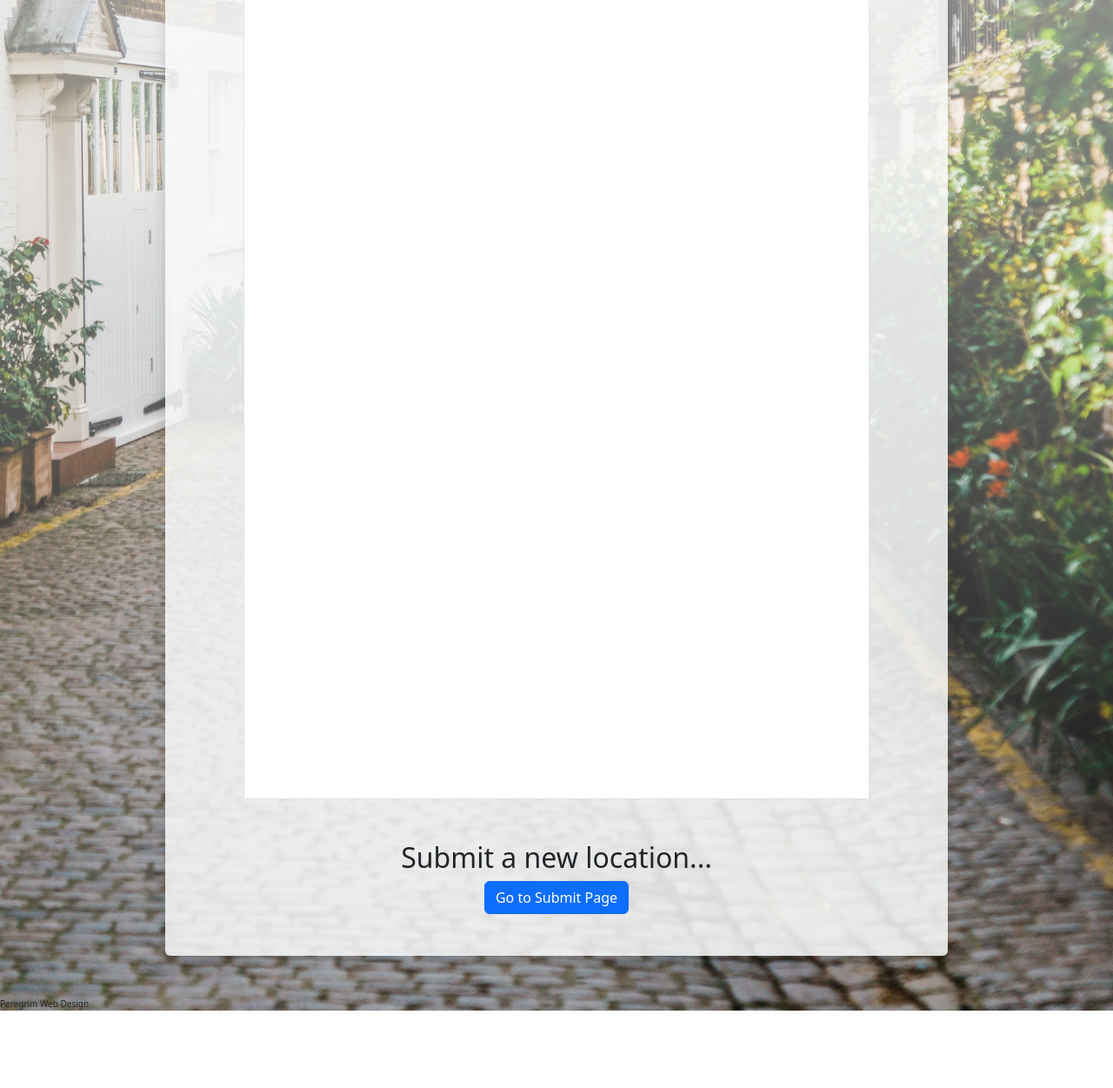
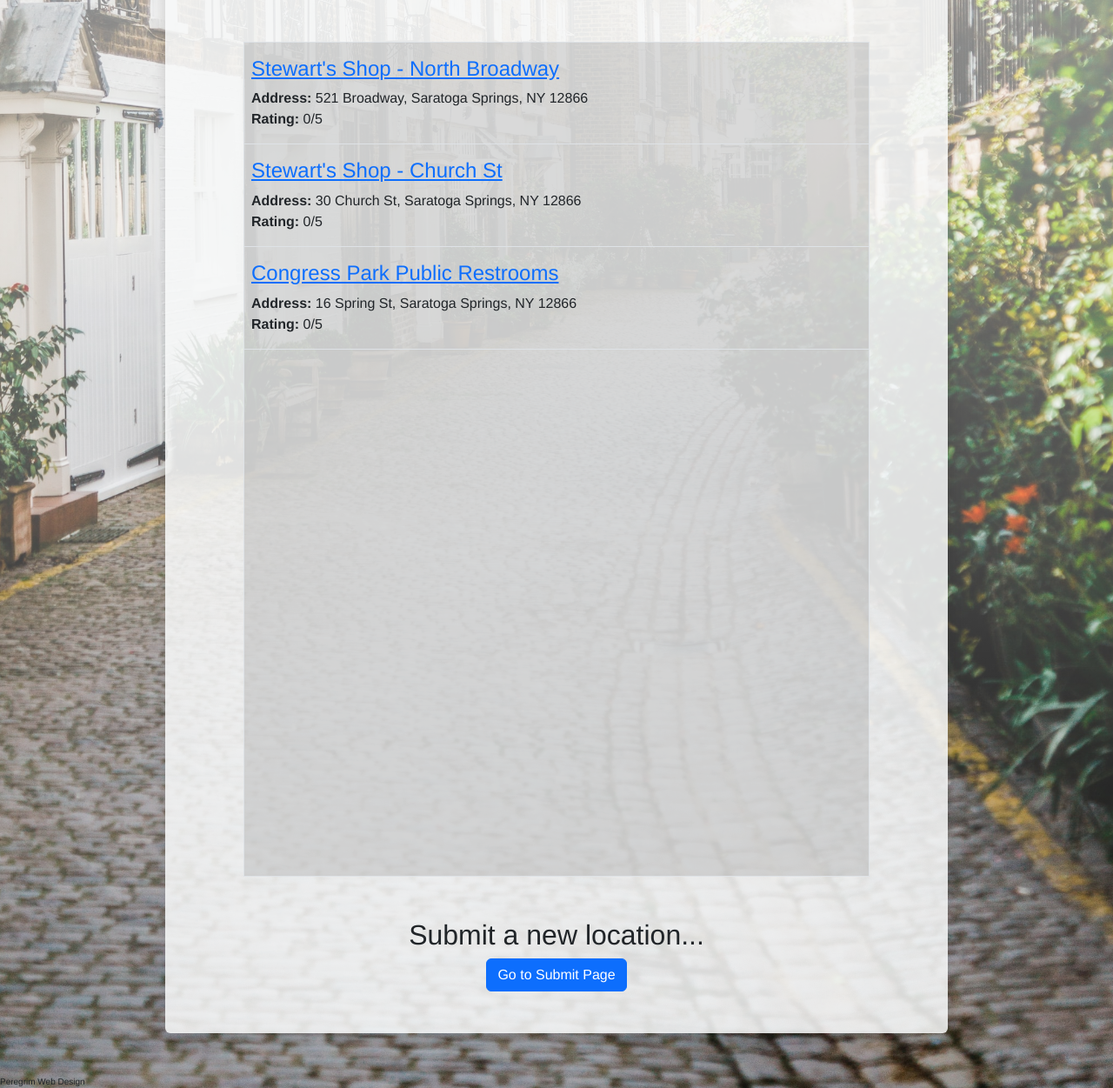
Before and after one commit to ByronPeregrim/Saratoga-Public-Restroom-Locator, a Flask app: page / in a window 1280 px wide. Shown: the part 1041-2292 px from the top of the page at 87% size. Before the commit the page ends 2203 px from the top, so only its background shows below. Run offline with Flask 3, Linux system fonts and the light colour scheme.

Commit message:
Added map and dynamic location info to homepage

```diff
--- a/app.py
+++ b/app.py
@@ -1,10 +1,39 @@
-from flask import Flask, render_template
+from flask import Flask, render_template, jsonify
 
 app = Flask(__name__)
 
+LOCATIONS = [
+    {
+        'id': '1',
+        'title': 'Stewart\'s Shop - North Broadway',
+        'address': '521 Broadway, Saratoga Springs, NY 12866',
+        'hours': 'Mon-Fri 6am-11pm, Sat-Sun 24hr',
+        'rating': '0'
+    },
+    {
+        'id': '2',
+        'title': 'Stewart\'s Shop - Church St',
+        'address': '30 Church St, Saratoga Springs, NY 12866',
+        'hours': 'Mon-Fri 6am-11pm, Sat-Sun 24hr',
+        'rating': '0'
+    },
+    {
+        'id': '3',
+        'title': 'Congress Park Public Restrooms',
+        'address': '16 Spring St, Saratoga Springs, NY 12866',
+        'hours': 'Mon-Fri 8am-8pm, Sat-Sun 8am-3pm',
+        'rating': '0'
+    }
+]
+
 @app.route("/")
 def hello_world():
-    return render_template('index.html')
+    return render_template('index.html',
+                           locations=LOCATIONS)
+
+@app.route("/locations")
+def list_locations():
+    return jsonify(LOCATIONS)
 
 if __name__ == "__main__":
     app.run(host='0.0.0.0', debug=True)
--- a/templates/index.html
+++ b/templates/index.html
@@ -7,6 +7,11 @@
     <link rel="shortcut icon" href="{{ url_for('static', filename='favicon.ico') }}">
     <link href="https://cdn.jsdelivr.net/npm/bootstrap@5.3.0/dist/css/bootstrap.min.css" rel="stylesheet" integrity="sha384-9ndCyUaIbzAi2FUVXJi0CjmCapSmO7SnpJef0486qhLnuZ2cdeRhO02iuK6FUUVM" crossorigin="anonymous">
     <style>
+
+        * {
+            font-family: Helvetica;
+        }
+
         #wrapper {
         	content: '';
         	position: absolute;
@@ -16,23 +21,32 @@
             background-size: auto 100%;
             background-position: center center;
         }
+
+        .location:hover {
+            background-color: rgba(107, 107, 107, 0.25);
+        }
     </style>
 </head>
 <body>
-    <nav class="navbar bg-white border w-100" style="position: fixed; z-index: 20; --bs-bg-opacity: .85">
-        <div class="container-fluid">
-          <a class="navbar-brand" href="#">Saratoga Public Restrooms</a>
-        </div>
-    </nav>
     <div id="wrapper" class="d-flex flex-column">
-        <div id="content" class="w-75 align-self-center mb-5 shadow bg-light d-flex flex-column rounded" style="--bs-bg-opacity: .85; max-width: 900px; min-width: 300px; margin-top: 100px;">
+        <div id="content" class="align-self-center shadow bg-light d-flex flex-column rounded mt-5 mb-5" style="--bs-bg-opacity: .85; width: 90%; max-width: 900px; min-width: 300px;">
             <h1 class="text-center p-2 pt-4" style="font-size: 3rem;">Saratoga Public Restrooms</h1>
             <p class=" mb-2 p-4 pt-2 text-center lead">
                 Ut enim ad minim veniam, quis nostrud exercitation ullamco laboris nisi ut aliquip ex ea commodo consequat.
                 Duis aute irure dolor in reprehenderit in voluptate velit esse cillum dolore eu fugiat nulla pariatur. Excepteur sint occaecat
             </p>
-            <div id="map" class="border rounded align-self-center bg-white" style="aspect-ratio: 1.25; width: 90%; min-width: 280px;">MAP</div>
-            <div id="location-list" class="border align-self-center mt-4 bg-white" style="width: 80%; aspect-ratio: .75; min-width: 280px;">LOCATION LIST</div>
+            <div id="map" class="border rounded align-self-center" style="aspect-ratio: 1; width: 85%; min-width: 280px; background-color: rgba(128, 128, 128, 0.25);">
+                <iframe src="https://www.google.com/maps/d/u/0/embed?mid=1XdxktqjDYi3U-dgB7ifp09WbMlJeAks&ehbc=2E312F" width="100%" height="100%"></iframe>
+            </div>
+            <div id="location-list" class="border align-self-center mt-5" style="width: 80%; aspect-ratio: .75; min-width: 280px; background-color: rgba(128, 128, 128, 0.25);">
+                {% for location in locations %}
+                    <div class="location border-bottom pt-3 pb-3" style="padding-left: 8px;">
+                        <h4><a href="/{{location['id']}}">{{location['title']}}</a></h4>
+                        <div><b>Address: </b>{{location['address']}}</div>
+                        <div><b>Rating: </b>{{location['rating']}}/5</div>
+                    </div>
+                {% endfor %}
+            </div>
             <div id="footer" class="mt-5 text-center">
                 <h2>Submit a new location...</h2>
                 <button type="button" class="mb-5 btn btn-primary">Go to Submit Page</button>
```
Also changed, not shown: fonts/LexendPeta-VariableFont_wght.ttf (added), fonts/nunito.ttf (added), 2 other files.
